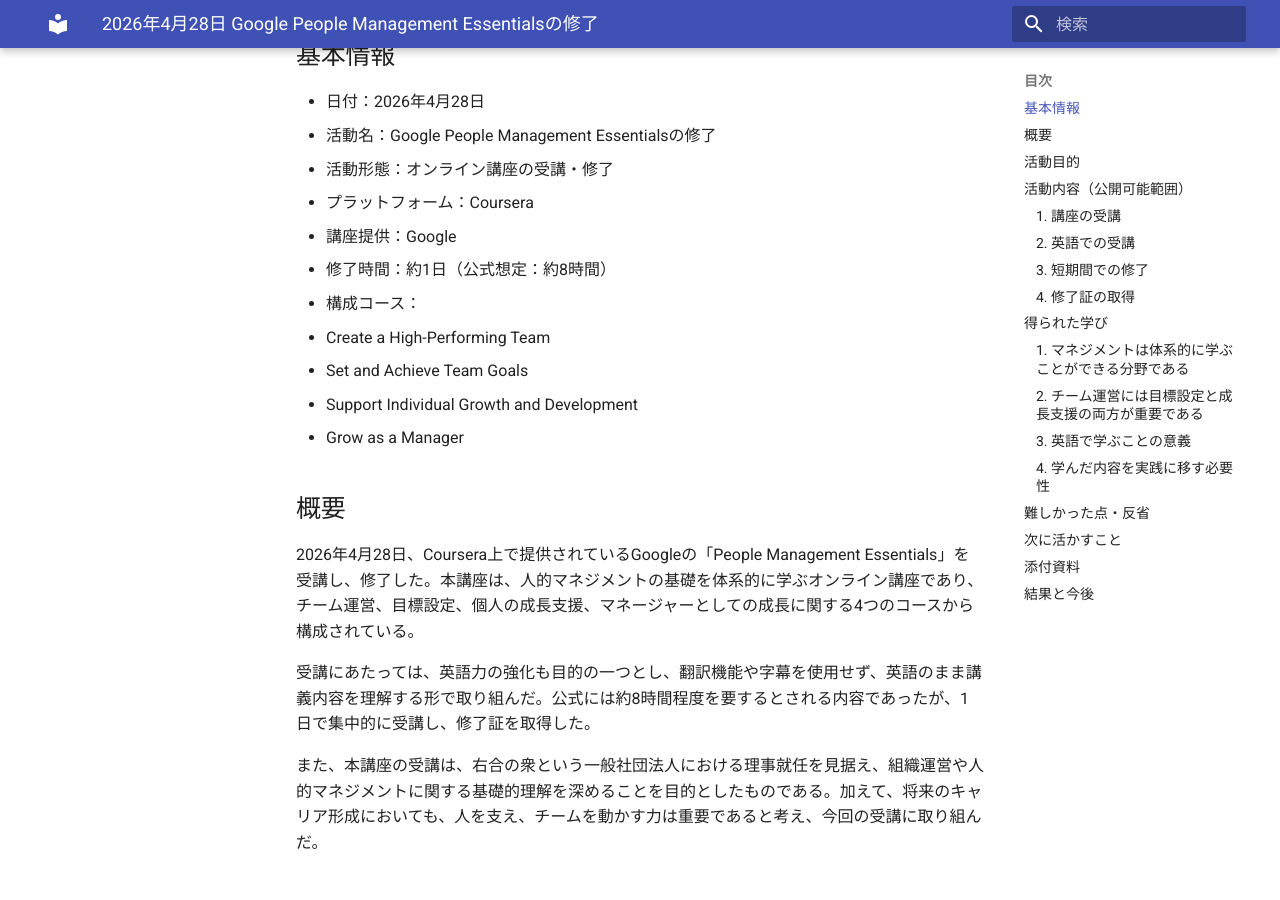
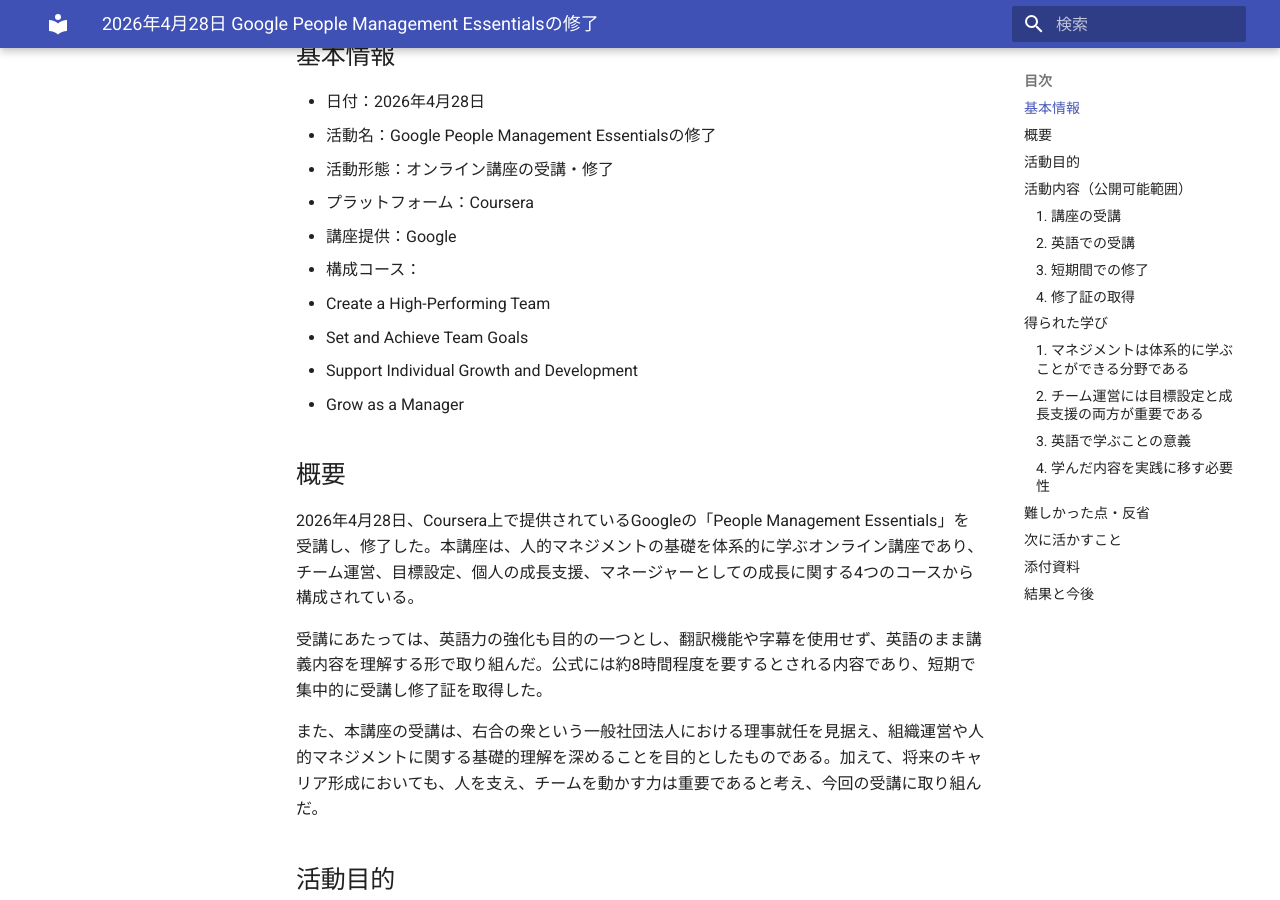
Before and after one commit to yu-ki-nakayama/policy-notes, an MkDocs documentation site: the page built from docs/activity/20260428.md, in a window 1280 px wide and 900 px high, scrolled down 322 px. Built offline with MkDocs 1.6.1 and Material for MkDocs 9.7.7, drawn with Linux system fonts in a browser that asks for light colours.

Commit message:
Update 20260428.md

```diff
--- a/docs/activity/20260428.md
+++ b/docs/activity/20260428.md
@@ -9,7 +9,6 @@
 - 活動形態：オンライン講座の受講・修了
 - プラットフォーム：Coursera
 - 講座提供：Google
-- 修了時間：約1日（公式想定：約8時間）
 - 構成コース：
   - Create a High-Performing Team
   - Set and Achieve Team Goals
@@ -20,7 +19,7 @@
 
 2026年4月28日、Coursera上で提供されているGoogleの「People Management Essentials」を受講し、修了した。本講座は、人的マネジメントの基礎を体系的に学ぶオンライン講座であり、チーム運営、目標設定、個人の成長支援、マネージャーとしての成長に関する4つのコースから構成されている。
 
-受講にあたっては、英語力の強化も目的の一つとし、翻訳機能や字幕を使用せず、英語のまま講義内容を理解する形で取り組んだ。公式には約8時間程度を要するとされる内容であったが、1日で集中的に受講し、修了証を取得した。
+受講にあたっては、英語力の強化も目的の一つとし、翻訳機能や字幕を使用せず、英語のまま講義内容を理解する形で取り組んだ。公式には約8時間程度を要するとされる内容であり、短期で集中的に受講し修了証を取得した。
 
 また、本講座の受講は、右合の衆という一般社団法人における理事就任を見据え、組織運営や人的マネジメントに関する基礎的理解を深めることを目的としたものである。加えて、将来のキャリア形成においても、人を支え、チームを動かす力は重要であると考え、今回の受講に取り組んだ。
 
@@ -103,7 +102,7 @@
 
 ## 添付資料
 
-- [修了証（PDF）](./coursera-management-essentials.pdf)
+- [修了証（PDF）](./coursera-Google-People-Management-Essentials.pdf)
 
 ## 結果と今後
 
```
